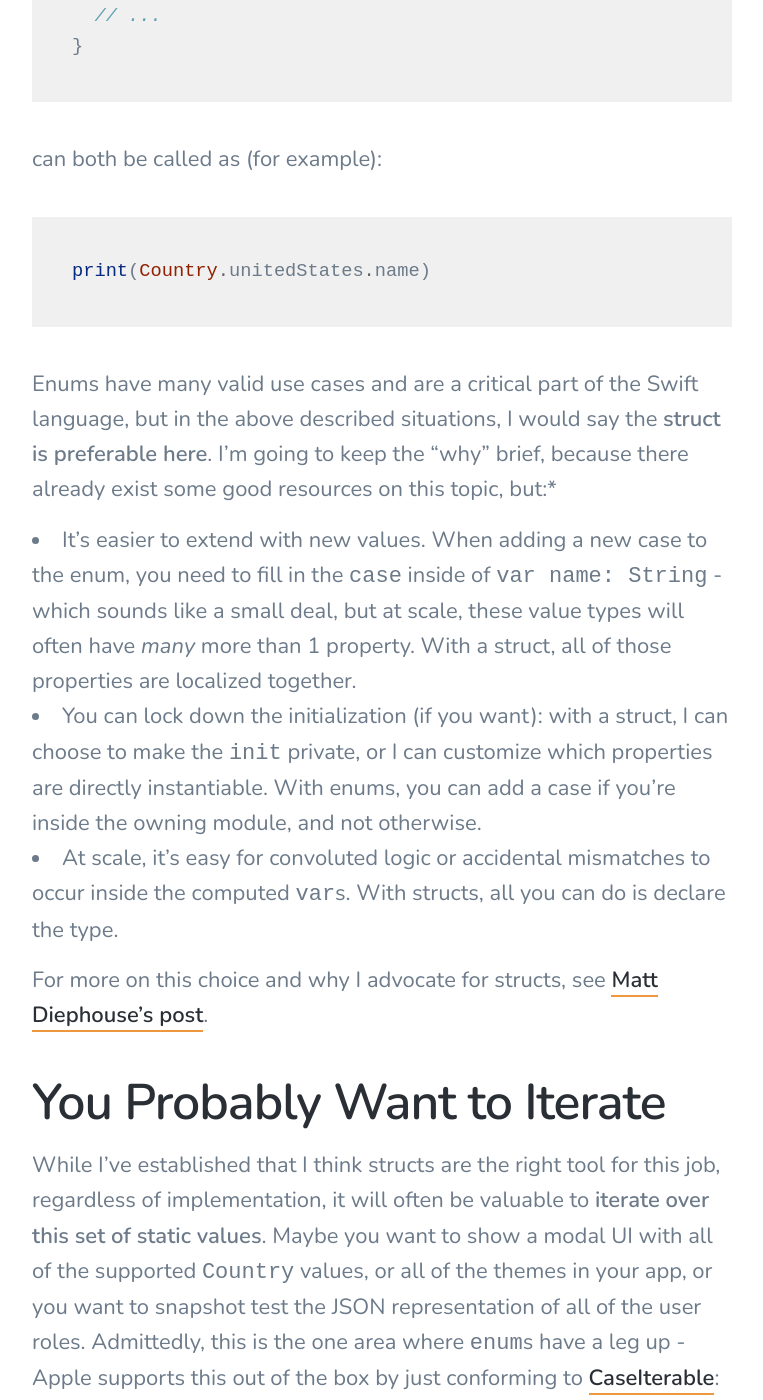
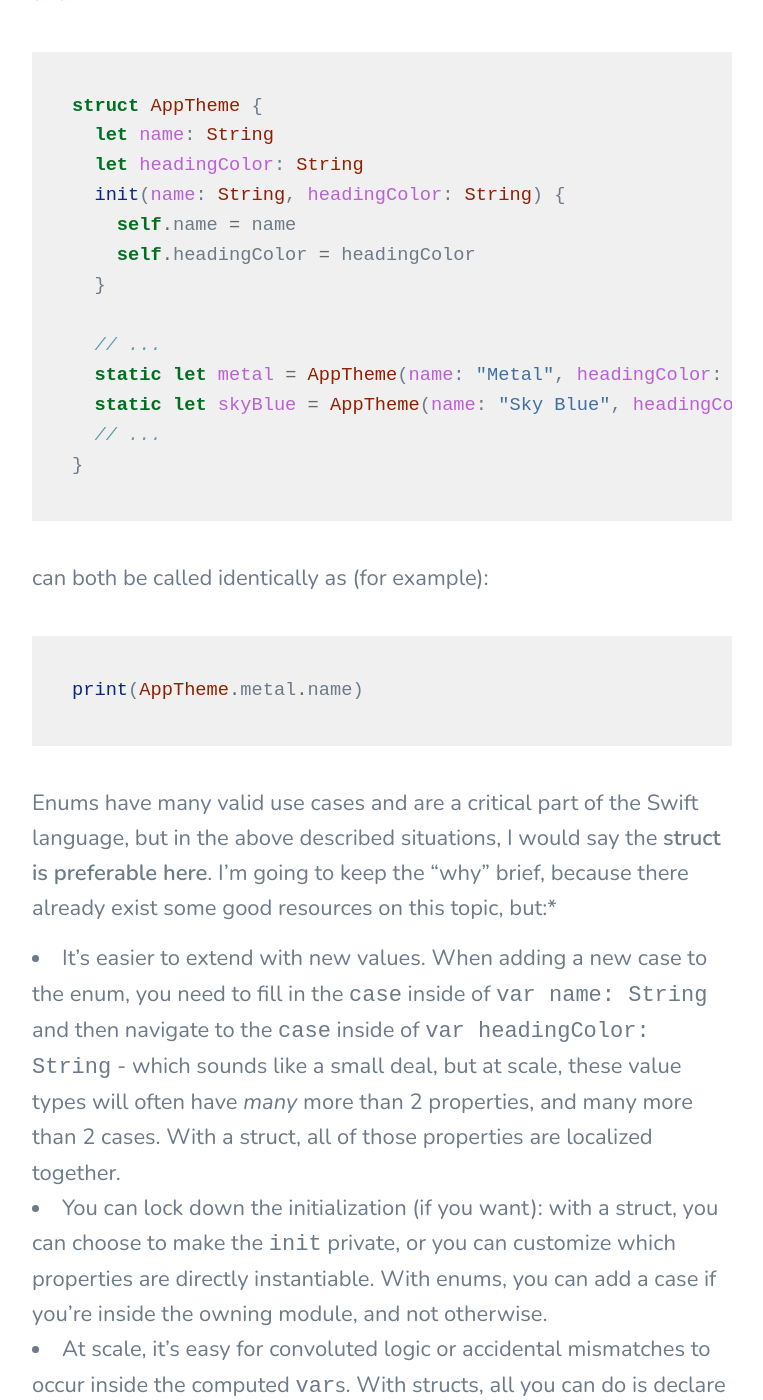
Before and after one commit to nevillco/nevillco.github.io, a Jekyll site: the page built from _posts/2023-07-07-the-first-macro-in-all-of-my-Swift-projects.md, in a window 1280 px wide and 1400 px high, scrolled down 3230 px. Shown: the whole window, without its empty margins (258-1021 px from the left). Built offline with Jekyll 4.4.1, drawn with Linux system fonts in a browser that asks for light colours; nearby versions of some CDN libraries; some of the changed text lies outside the part shown.

Commit message:
Use AppTheme as the example everywhere.

````diff
--- a/_posts/2023-07-07-the-first-macro-in-all-of-my-Swift-projects.md
+++ b/_posts/2023-07-07-the-first-macro-in-all-of-my-Swift-projects.md
@@ -26,15 +26,26 @@
 
 The list of scenarios fitting this criteria is quite long, and the related style discussion that comes up is: **should the data type be a struct or an enum**? Both of the following definitions have the same callsite and usage semantics.
 ```swift
-enum Country {
+enum AppTheme {
   // ...
-  case unitedStates
+  case metal
+  case skyBlue
   // ...
 
   var name: String {
     switch self {
     // ...
-    case .unitedStates: return "United States"
+    case .metal: return "Metal"
+    case .skyBlue: return "SkyBlue"
+    // ...
+    }
+  }
+
+  var headingColor: String {
+    switch self {
+    // ...
+    case .metal: return "000000"
+    case .skyBlue: return "33FFFF"
     // ...
     }
   }
@@ -42,34 +53,37 @@
 ```
 and:
 ```swift
-struct Country {
+struct AppTheme {
   let name: String
-  init(name: String) {
+  let headingColor: String
+  init(name: String, headingColor: String) {
     self.name = name
+    self.headingColor = headingColor
   }
 
   // ...
-  static let unitedStates = Country(name: "United States")
+  static let metal = AppTheme(name: "Metal", headingColor: "000000")
+  static let skyBlue = AppTheme(name: "Sky Blue", headingColor: ""33FFFF)
   // ...
 }
 ```
-can both be called as (for example):
+can both be called identically as (for example):
 ```swift
-print(Country.unitedStates.name)
+print(AppTheme.metal.name)
 ```
 Enums have many valid use cases and are a critical part of the Swift language, but in the above described situations, I would say the **struct is preferable here**. I'm going to keep the "why" brief, because there already exist some good resources on this topic, but:*
-* It’s easier to extend with new values. When adding a new case to the enum, you need to fill in the `case` inside of `var name: String` - which sounds like a small deal, but at scale, these value types will often have _many_ more than 1 property. With a struct, all of those properties are localized together.
-* You can lock down the initialization (if you want): with a struct, I can choose to make the `init` private, or I can customize which properties are directly instantiable. With enums, you can add a case if you’re inside the owning module, and not otherwise.
+* It’s easier to extend with new values. When adding a new case to the enum, you need to fill in the `case` inside of `var name: String` and then navigate to the `case` inside of `var headingColor: String` - which sounds like a small deal, but at scale, these value types will often have _many_ more than 2 properties, and many more than 2 cases. With a struct, all of those properties are localized together.
+* You can lock down the initialization (if you want): with a struct, you can choose to make the `init` private, or you can customize which properties are directly instantiable. With enums, you can add a case if you’re inside the owning module, and not otherwise.
 * At scale, it’s easy for convoluted logic or accidental mismatches to occur inside the computed `var`s. With structs, all you can do is declare the type.
 
 For more on this choice and why I advocate for structs, see [Matt Diephouse’s post](https://matt.diephouse.com/2017/12/when-not-to-use-an-enum/).
 
 ## You Probably Want to Iterate
 
-While I've established that I think structs are the right tool for this job, regardless of implementation, it will often be valuable to **iterate over this set of static values**. Maybe you want to show a modal UI with all of the supported `Country` values, or all of the themes in your app, or you want to snapshot test the JSON representation of all of the user roles. Admittedly, this is the one area where `enum`s have a leg up - Apple supports this out of the box by just conforming to [CaseIterable](https://developer.apple.com/documentation/swift/caseiterable):
+While I've established that I think structs are the right tool for this job, regardless of implementation, it will often be valuable to **iterate over this set of static values**. Maybe you want to show a modal UI with all of the supported `AppTheme` values, or list the supported countries, or you want to snapshot test the JSON representation of all of the user roles. Admittedly, this is the one area where `enum`s have a leg up - Apple supports this out of the box by just conforming to [CaseIterable](https://developer.apple.com/documentation/swift/caseiterable):
 ```swift
-extension Country: CaseIterable {} // works for free if using an enum, not for a struct!
-print(Country.allCases.map(\.name))
+extension AppTheme: CaseIterable {} // only works for free if using an enum!
+print(AppTheme.allCases.map(\.name))
 ```
 So, how do we patch this gap in functionality with structs? This is a perfect use case for (historically) Sourcery and (now) Swift macros! If the above examples don’t sound valuable, I’ll be clear that I find this a _very_ valuable piece of functionality because 1) every app always has these data types with a bunch of preset values and 2) I find they very often end up being representable as JSON, some UI, or both. Being able to iterate over the set means you can get new JSON snapshot tests, UI snapshot tests, SwiftUI previews and more, without any additional work when you add a new value.
 
@@ -99,8 +113,8 @@
 ```swift
 @StaticMemberIterable(recursive: true)
 struct AppTheme {
+  static let metal: AppTheme = // ...
   static let skyBlue: AppTheme = //...
-  static let metal: AppTheme = // ...
 
   // Improve `StaticMemberIterable` to produce cases like
   // `.promotionTheme(.holiday), .promotionTheme(.anniversary), etc.
````
